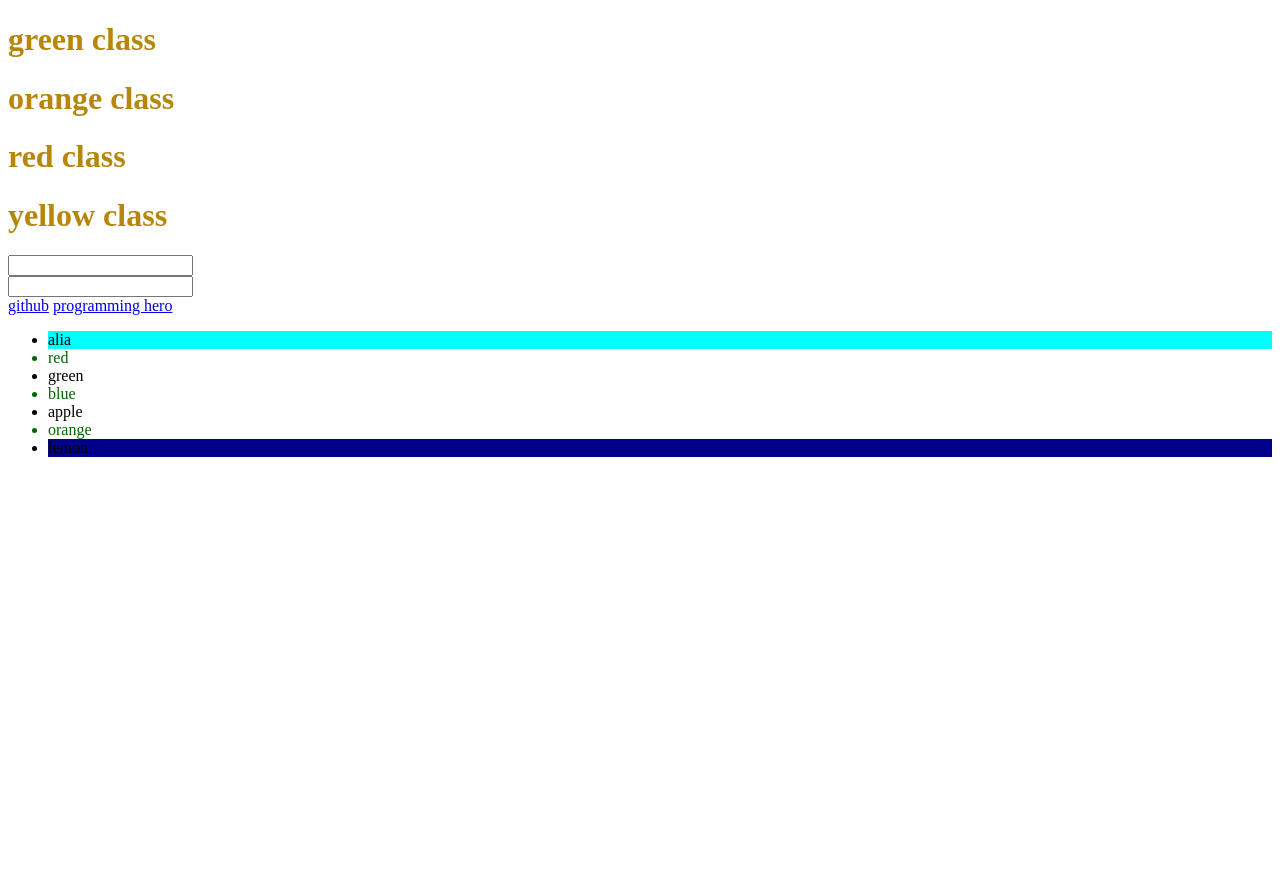
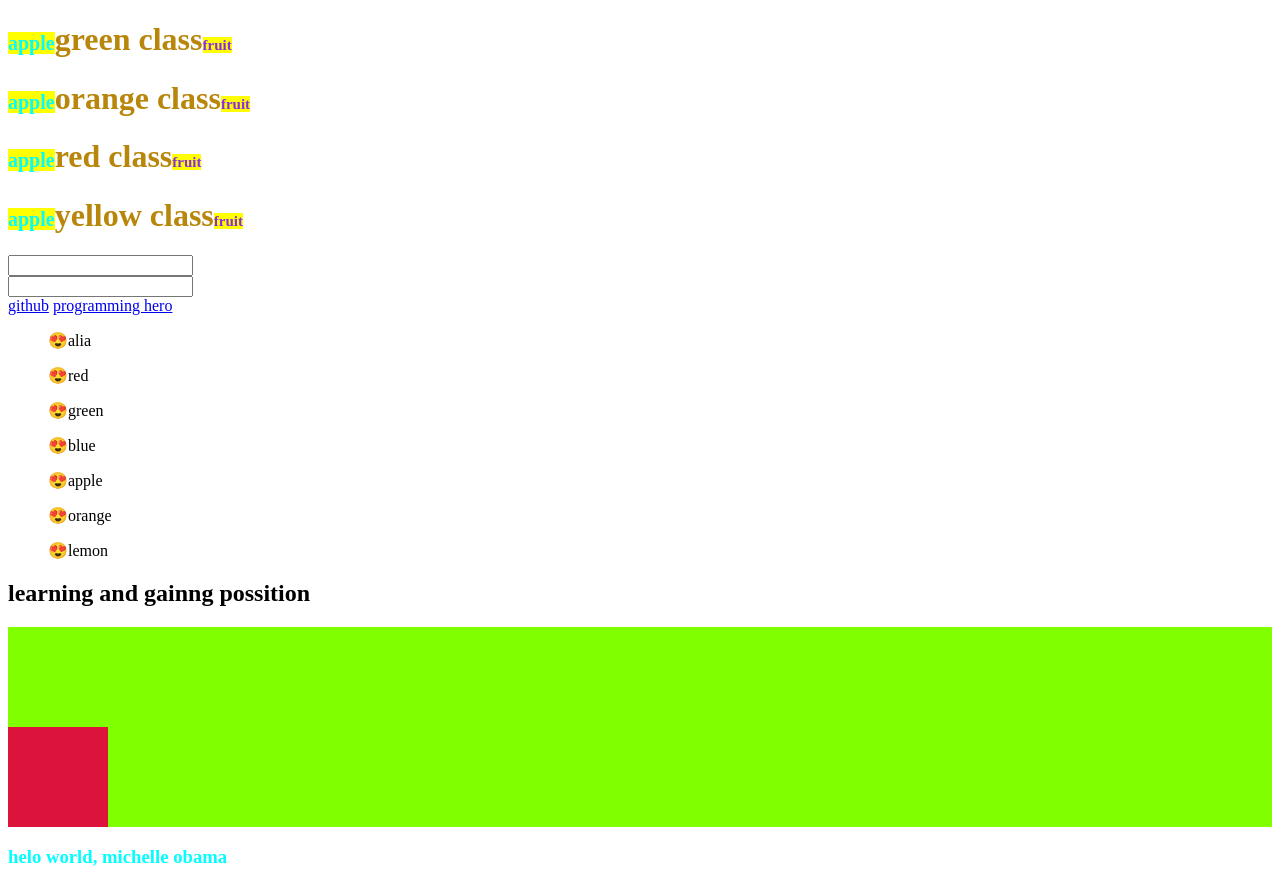
Before and after one commit to bonosree104/module-5.5-pseudo-class-, a plain HTML site: page index.html in a window 1280 px wide. Before the commit the page ends 800 px from the top, so only its background shows below. Drawn offline with Linux system fonts and the light colour scheme.

Commit message:
my final website

```diff
--- a/index.html
+++ b/index.html
@@ -19,17 +19,23 @@
     <a href="https://github.com/bonosree104"> github</a>
     <a href="https://web.programming-hero.com/course/video/restart2-5_5-2-pseudoclass-focus-first-child-last-child-nth-child-visited-">programming hero</a>
     <ul>
-        <li>alia </li>
-        <li>red</li>
-        <li>green</li>
-        <li>blue</li>
-        <li>apple</li>
-        <li>orange</li>
-        <li>lemon</li>
+        <p>alia </p>
+        <p>red</p>
+        <p>green</p>
+        <p>blue</p>
+        <p>apple</p>
+        <p>orange</p>
+        <p>lemon</p>
     </ul>
 
 
-
+    <h2>learning and gainng possition</h2>
+    <section class ="container">
+        <div id ="firsrt"></div>
+        <div id="second"></div>
+        <div id ="third"></div>
+    </section>
+    <h3 style="color:aqua "  id ="highlight" class= "name">helo world, michelle obama</h3>
 
 </body>
 </html>
--- a/style.css
+++ b/style.css
@@ -23,3 +23,62 @@ li:nth-child(2n){
  a:visited{
      color: crimson;
  }
+ h1::before{
+     content: "apple";
+     background-color: yellow;
+     color:aqua;
+     font-size: 20px;
+ }
+ h1::after{
+    content: "fruit";
+    background-color: yellow;
+    color:blueviolet;
+    font-size: 15px;
+}
+
+body {
+    counter-reset: section;                       /* Set a counter named 'section', and its initial value is 0. */
+  }
+
+  p::before {
+    counter-increment: section;                   /* Increment the value of section counter by 1 */
+    content: "crush" counter(section) ": ";    /* Display the word 'Section ', the value of
+                                                     section counter, and a colon before the content
+                                                     of each h3 */
+  }
+  P::before{
+      content:"😍";
+  }
+  /*possition html*/
+
+  .container {
+      background-color: chartreuse;
+  }
+  div{
+      width:100px;
+      height:100Px;
+  }
+  #first{
+      background-color: black;
+      position: relative;
+      left:10px;
+      top:0px;
+
+  }
+  #second{
+      background-color: crimson;
+      position: absolute;
+
+  }
+  #third{
+      background-color: cyan;
+      position: static;
+  }
+  /*specity*/
+
+  .name{
+      color:green;
+  }
+  #highlight{
+      color:red;
+  }
```
Also changed, not shown: possition.html (added, +20 -0 lines).
